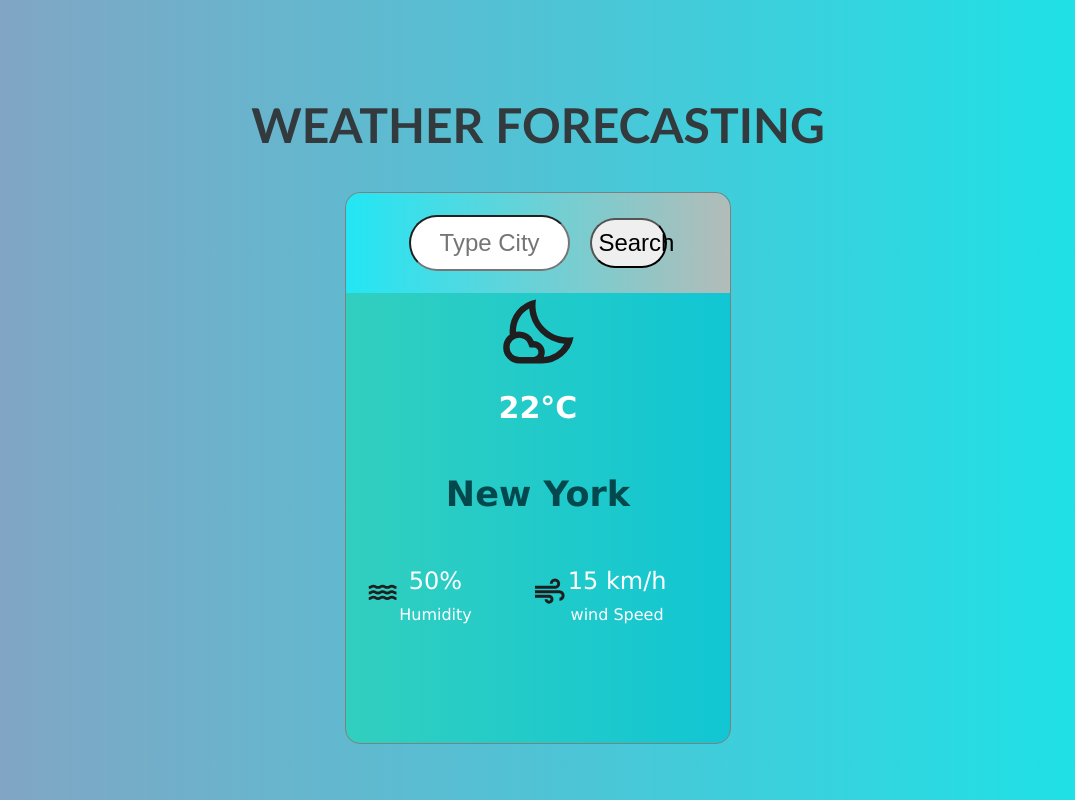
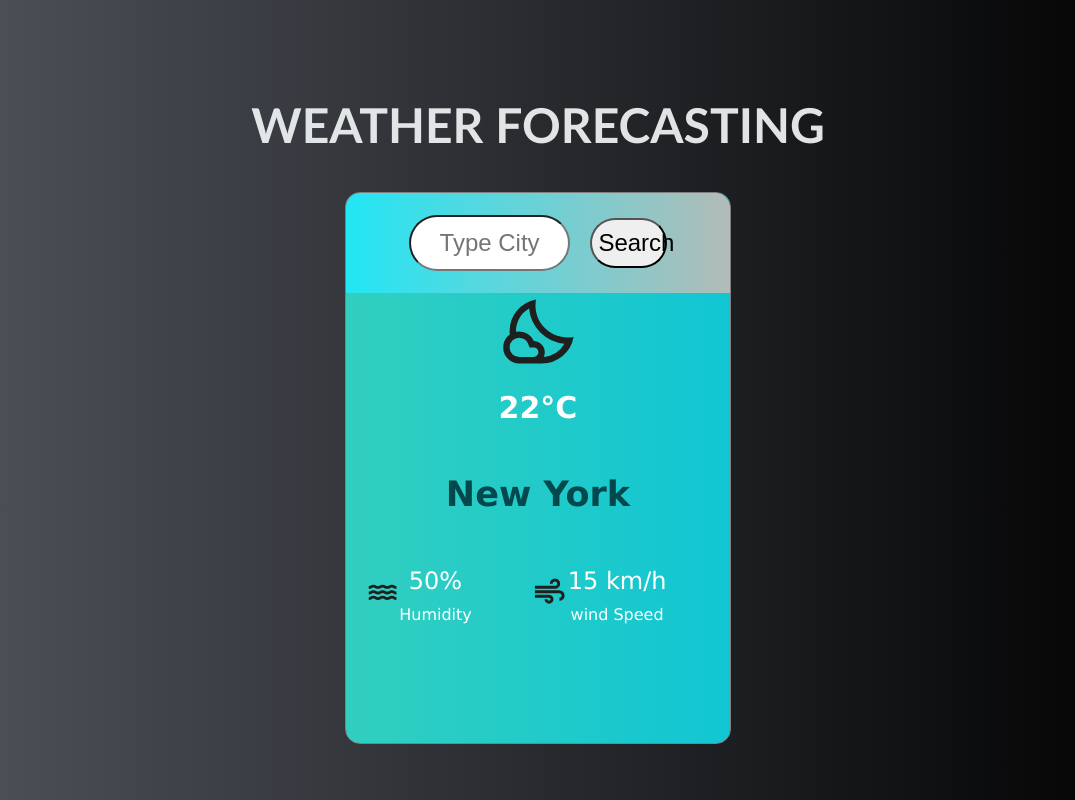
Before and after one commit to parveen-singh09/WeatherApp, a plain HTML site: page index.html in a window 1280 px wide. Shown: the whole page, without its empty margins (102-1177 px from the left). Drawn offline with Linux system fonts and the light colour scheme.

Commit message:
weather color change

```diff
--- a/index.css
+++ b/index.css
@@ -6,7 +6,7 @@ body{
     align-items: center;
     margin: 0;
     min-height: 100vh;
-    background : linear-gradient(to right, rgb(138, 160, 193), rgb(22, 230, 233));
+    background : linear-gradient(to right, rgb(81, 85, 93), rgb(0, 0, 0));
 }
 .box{
     width: 30vw;
@@ -21,7 +21,7 @@ body{
     font-weight: bold;
     font-family: 'Gill Sans', 'Gill Sans MT', Calibri, 'Trebuchet MS', sans-serif;
     font-size : 3rem;
-    color : rgb(50, 58, 61);
+    color : rgba(235, 238, 238, 0.953);
     text-align: center;
 }
 .search{
```
